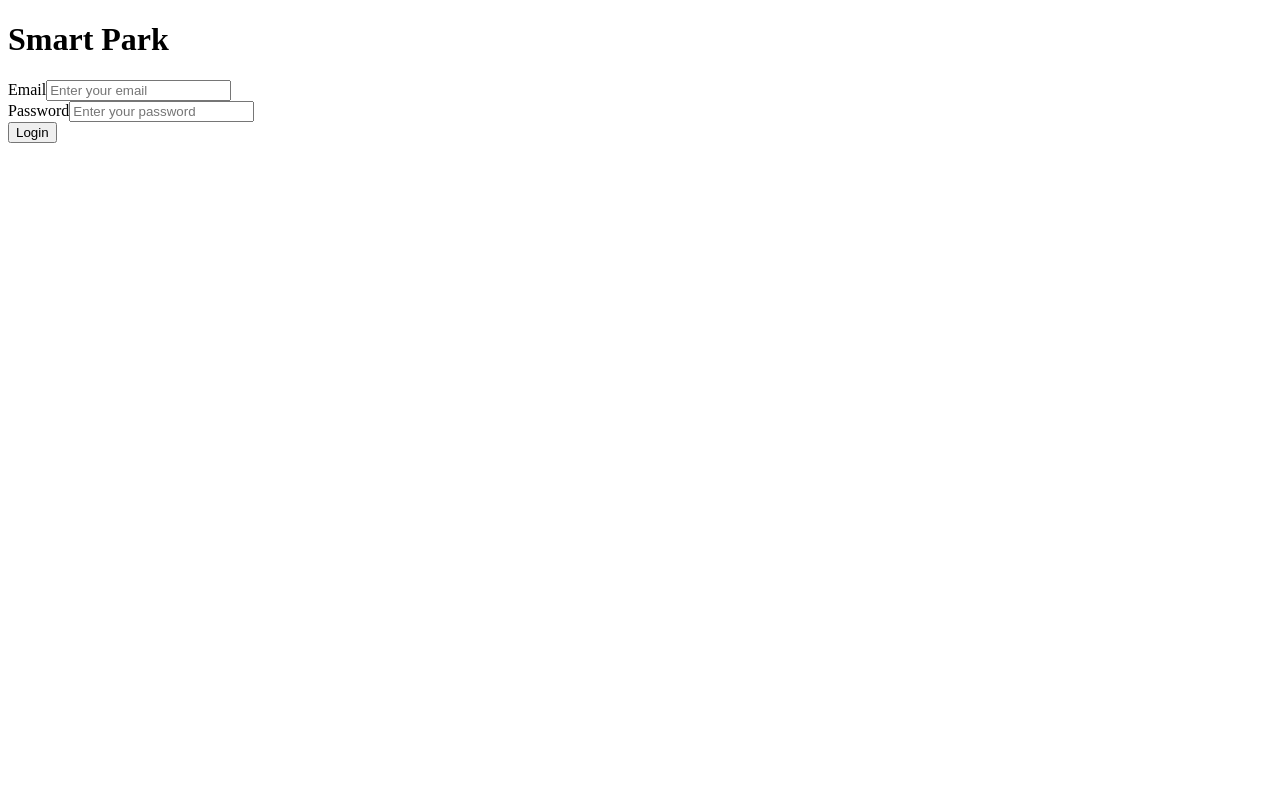
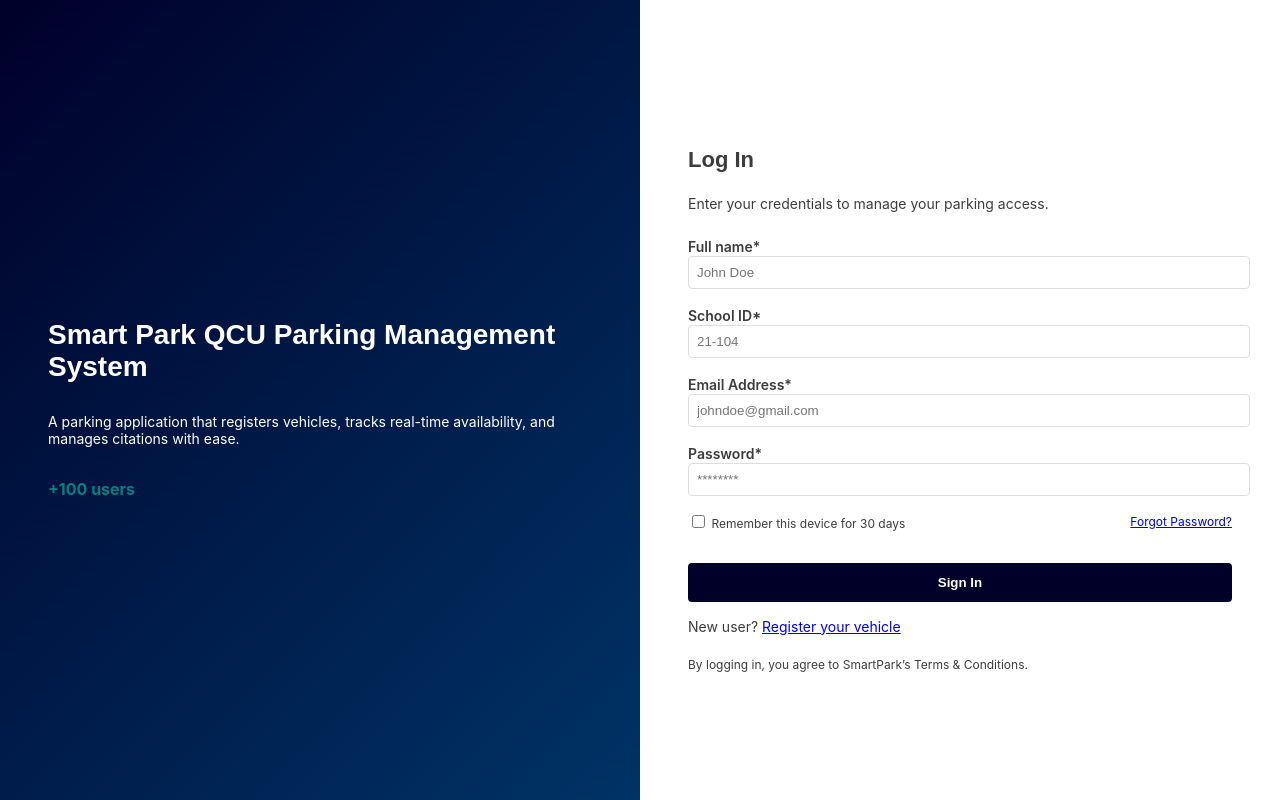
Before and after one commit to gigix20/SmartPark-Frontend, a React (Vite) app: page / in a window 1280 px wide. Built offline with nearby package versions, Linux system fonts and the light colour scheme.

Commit message:
1st try
triny ko lang 'yung css hadhsajdha

```diff
--- a/src/App.tsx
+++ b/src/App.tsx
@@ -1,5 +1,7 @@
 import "./App.css";
-import Login from "./pages/Login";
+import Login from "./pages/Login/Login";
+import "./styles/global.css";
+
 
 function App() {
   return <Login />;
--- a/src/pages/Login.tsx
+++ /dev/null
@@ -1,27 +0,0 @@
-function Login() {
-  return (
-    <div>
-      <h1>Smart Park</h1>
-
-      <form>
-        <div>
-          <label htmlFor="email">Email</label>
-          <input type="email" id="email" placeholder="Enter your email" />
-        </div>
-
-        <div>
-          <label htmlFor="password">Password</label>
-          <input
-            type="password"
-            id="password"
-            placeholder="Enter your password"
-          />
-        </div>
-
-        <button type="submit">Login</button>
-      </form>
-    </div>
-  );
-}
-
-export default Login;
--- /dev/null
+++ b/src/pages/Login/Login.module.css
@@ -0,0 +1,124 @@
+.container {
+  display: flex;
+  min-height: 100vh;
+  font-family: var(--font-body);
+}
+
+/* Left Panel */
+.leftPanel {
+  flex: 1;
+  background: linear-gradient(135deg, #000029, #003366);
+  color: var(--color-secondary);
+  padding: 3rem;
+  display: flex;
+  flex-direction: column;
+  justify-content: center;
+}
+
+.heading {
+  font-family: var(--font-heading);
+  font-size: 28px;
+  font-weight: 600;
+  margin-bottom: 1rem;
+}
+
+.subtext {
+  font-size: 14px;
+  margin-bottom: 2rem;
+}
+
+.users {
+  font-weight: bold;
+  font-size: 16px;
+  color: var(--color-accent);
+}
+
+/* Right Panel */
+.rightPanel {
+  flex: 1;
+  background: var(--color-secondary);
+  padding: 3rem;
+  display: flex;
+  flex-direction: column;
+  justify-content: center;
+}
+
+.title {
+  font-family: var(--font-heading);
+  font-size: 22px;
+  font-weight: 600;
+  margin-bottom: 0.5rem;
+}
+
+.subtitle {
+  font-size: 14px;
+  margin-bottom: 1.5rem;
+}
+
+
+.tab {
+  flex: 1;
+  padding: 0.5rem;
+  border: 1px solid #ccc;
+  background: #f5f5f5;
+  cursor: pointer;
+  font-family: var(--font-body);
+}
+
+.tab:hover {
+  background: var(--color-accent);
+  color: var(--color-secondary);
+}
+
+/* Form */
+.form {
+  display: flex;
+  flex-direction: column;
+  gap: 1rem;
+}
+
+.formGroup label {
+  font-weight: 600;
+  font-size: 14px;
+}
+
+.formGroup input {
+  width: 100%;
+  padding: 0.5rem;
+  border: 1px solid #ddd;
+  border-radius: 4px;
+}
+
+.options {
+  display: flex;
+  justify-content: space-between;
+  align-items: center;
+  font-size: 12px;
+}
+
+.signInBtn {
+  margin-top: 1rem;
+  padding: 0.75rem;
+  background: var(--color-primary);
+  color: var(--color-secondary);
+  border: none;
+  border-radius: 4px;
+  cursor: pointer;
+  font-family: var(--font-heading);
+  font-weight: 600;
+}
+
+.signInBtn:hover {
+  background: var(--color-accent);
+}
+
+.footer {
+  margin-top: 1rem;
+  font-size: 14px;
+}
+
+.terms {
+  margin-top: 0.5rem;
+  font-size: 12px;
+  color: var(--color-text);
+}
--- /dev/null
+++ b/src/pages/Login/Login.tsx
@@ -0,0 +1,72 @@
+import styles from "./Login.module.css";
+
+function Login() {
+  return (
+    <div className={styles.container}>
+      {/* Left Panel */}
+      <div className={styles.leftPanel}>
+        <h1 className={styles.heading}>
+          Smart Park QCU Parking Management System
+        </h1>
+        <p className={styles.subtext}>
+          A parking application that registers vehicles, tracks real-time
+          availability, and manages citations with ease.
+        </p>
+        <div className={styles.users}>
+          <span>+100 users</span>
+        </div>
+      </div>
+
+      {/* Right Panel */}
+      <div className={styles.rightPanel}>
+        <h2 className={styles.title}>Log In</h2>
+        <p className={styles.subtitle}>
+          Enter your credentials to manage your parking access.
+        </p>
+
+        {/* Form */}
+        <form className={styles.form}>
+          <div className={styles.formGroup}>
+            <label htmlFor="fullname">Full name*</label>
+            <input type="text" id="fullname" placeholder="John Doe" />
+          </div>
+
+          <div className={styles.formGroup}>
+            <label htmlFor="schoolId">School ID*</label>
+            <input type="text" id="schoolId" placeholder="21-104" />
+          </div>
+
+          <div className={styles.formGroup}>
+            <label htmlFor="email">Email Address*</label>
+            <input type="email" id="email" placeholder="johndoe@gmail.com" />
+          </div>
+
+          <div className={styles.formGroup}>
+            <label htmlFor="password">Password*</label>
+            <input type="password" id="password" placeholder="********" />
+          </div>
+
+          <div className={styles.options}>
+            <label>
+              <input type="checkbox" /> Remember this device for 30 days
+            </label>
+            <a href="#">Forgot Password?</a>
+          </div>
+
+          <button type="submit" className={styles.signInBtn}>
+            Sign In
+          </button>
+        </form>
+
+        <p className={styles.footer}>
+          New user? <a href="#">Register your vehicle</a>
+        </p>
+        <small className={styles.terms}>
+          By logging in, you agree to SmartPark’s Terms & Conditions.
+        </small>
+      </div>
+    </div>
+  );
+}
+
+export default Login;
--- /dev/null
+++ b/src/styles/global.css
@@ -0,0 +1,19 @@
+:root {
+  /* Colors */
+  --color-primary: #000029;   /* Dark Blue */
+  --color-secondary: #FFFFFF; /* White */
+  --color-accent: #008080;    /* Emerald Green */
+  --color-danger: #EF4444;    /* Red */
+  --color-text: #3C3C3C;      /* Dark Gray */
+
+  /* Fonts */
+  --font-heading: "Poppins", sans-serif;
+  --font-body: "Inter", sans-serif;
+}
+
+body {
+  margin: 0;
+  font-family: var(--font-body);
+  color: var(--color-text);
+  background: linear-gradient(135deg, #000029, #003366);
+}
--- /dev/null
+++ b/src/styles/typography.css
@@ -0,0 +1,29 @@
+h1 {
+  font-family: var(--font-heading);
+  font-size: 28px;
+  font-weight: 600; /* SemiBold */
+}
+
+h2 {
+  font-family: var(--font-heading);
+  font-size: 22px;
+  font-weight: 600;
+}
+
+h3 {
+  font-family: var(--font-heading);
+  font-size: 18px;
+  font-weight: 500; /* Medium */
+}
+
+p {
+  font-family: var(--font-body);
+  font-size: 14px;
+  font-weight: 400;
+}
+
+small {
+  font-family: var(--font-body);
+  font-size: 12px;
+  font-weight: 400;
+}
```
